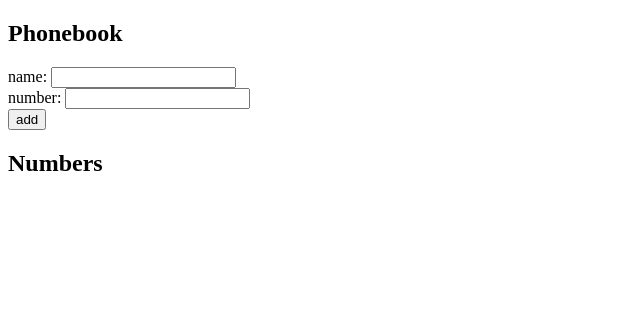
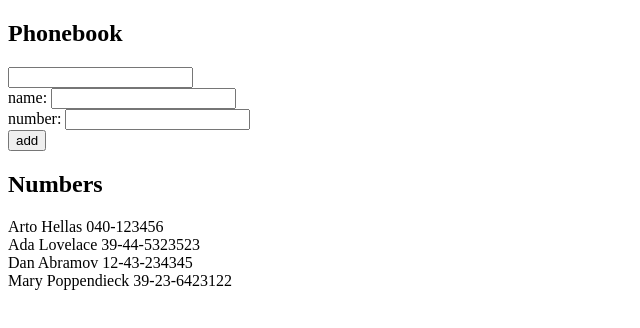
Before and after one commit to geraldobraz/fullstack-open, a React (Create React App) app in the folder part2/phonebook/: page / in a window 1280 px wide. Shown: the top 328 px of the page, without its empty margins (0-640 px from the left). Built offline with nearby package versions, Linux system fonts and the light colour scheme.

Commit message:
Exercise 2.9

```diff
--- a/part2/phonebook/src/App.js
+++ b/part2/phonebook/src/App.js
@@ -1,9 +1,16 @@
-import React, { useState } from 'react'
+import React, { useMemo, useState } from 'react';
 
 const App = () => {
-  const [ persons, setPersons ] = useState([]);
+  const [ persons, setPersons ] = useState([
+    { name: 'Arto Hellas', number: '040-123456' },
+    { name: 'Ada Lovelace', number: '39-44-5323523' },
+    { name: 'Dan Abramov', number: '12-43-234345' },
+    { name: 'Mary Poppendieck', number: '39-23-6423122' }
+  ]);
+
   const [ newName, setNewName ] = useState('');
   const [ newNumber, setNewNumber ] = useState('');
+  const [ searchedName, setSearchedName ] = useState('');
 
   const onFormSubmit = (e) => {
     e.preventDefault();
@@ -30,9 +37,23 @@ const App = () => {
     setNewNumber(e.target.value);
   };
 
+  const handleSearchPersons = (e) => {
+    setSearchedName(e.target.value);
+  };
+
+  const personsToShow = useMemo(() => {
+    if (searchedName === '') {
+        return persons;
+    } else {
+      return persons.filter(person => person.name.includes(searchedName));
+    }
+  }, [persons, searchedName]);
+
   return (
     <div>
       <h2>Phonebook</h2>
+      <input value={searchedName} onChange={handleSearchPersons}/>
+
       <form onSubmit={onFormSubmit}>
         <div>
           name: <input value={newName} onChange={handlePersonChange}/>
@@ -45,7 +66,7 @@ const App = () => {
         </div>
       </form>
       <h2>Numbers</h2>
-      {persons.map((person, i) => <div key={i}>{person.name} {person.number}</div>)}
+      {personsToShow.map((person, i) => <div key={i}>{person.name} {person.number}</div>)}
     </div>
   )
 }
```
